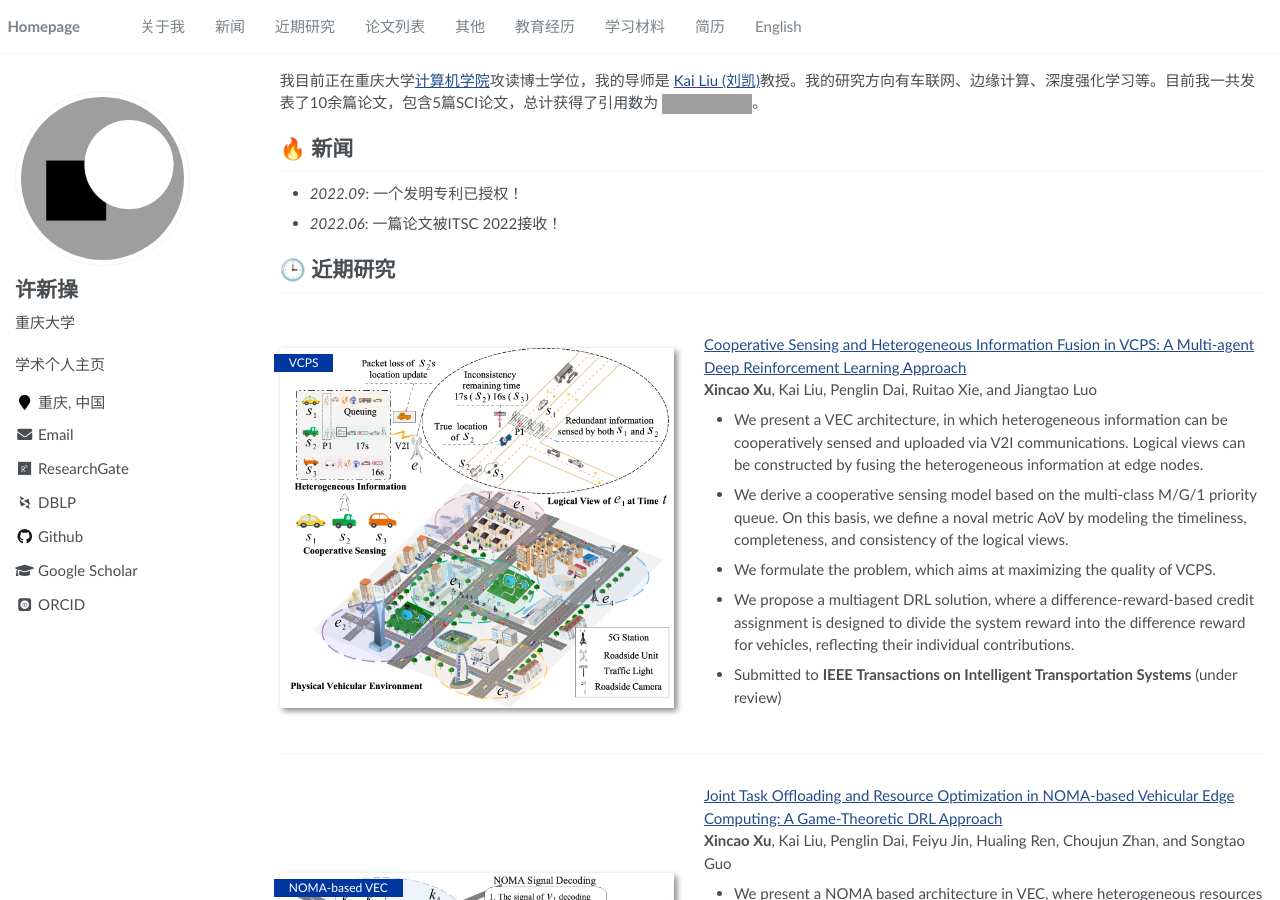
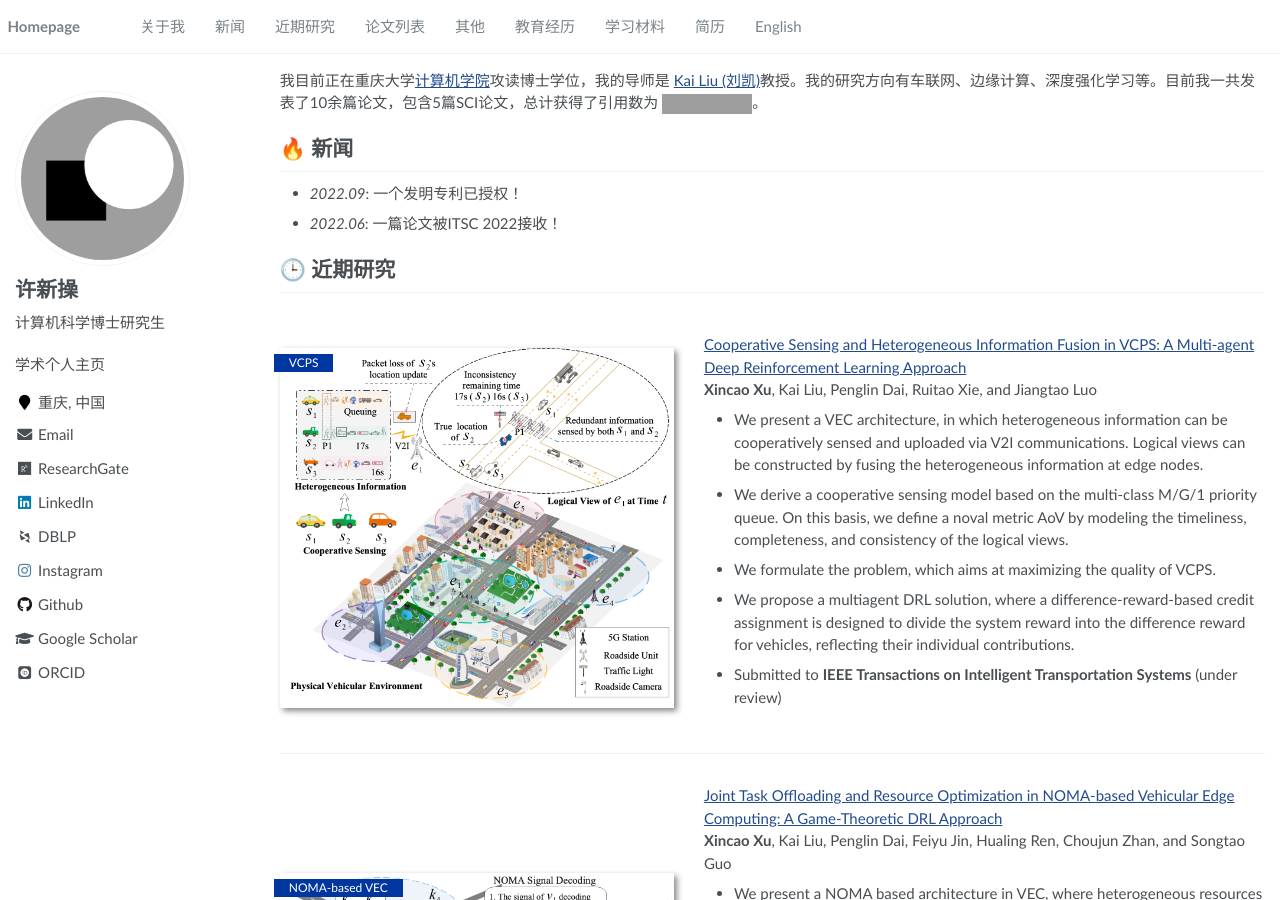
Before and after one commit to neardws/zh, a Jekyll site: the page built from _pages/about.md, in a window 1280 px wide and 900 px high. Built offline with Jekyll 4.4.1, drawn with Linux system fonts in a browser that asks for light colours; some web fonts are replaced; part of the change alters nothing that is shown; grey boxes are pictures that could not be loaded.

Commit message:
Update _config.yml

```diff
--- a/_config.yml
+++ b/_config.yml
@@ -23,7 +23,7 @@ baidu_site_verification  :  # get baidu_site_verification from https://ziyuan.ba
 author:
   name             : "许新操"
   avatar           : "images/android-chrome-512x512.png"
-  bio              : "重庆大学"
+  bio              : "计算机科学博士研究生"
   location         : "重庆, 中国"
   employer         :
   pubmed           :
@@ -40,10 +40,10 @@ author:
   github           : "neardws"
   google_plus      :
   keybase          :
-  instagram        :
+  instagram        : "near.d.ws"
   impactstory      : # e.g., "https://profiles.impactstory.org/u/xxxx-xxxx-xxxx-xxxx"
   lastfm           :
-  linkedin         : # e.g., "linkedin username"
+  linkedin         : "xuxincao"
   dblp             : "https://dblp.org/pid/245/5645.html"
   orcid            : "https://orcid.org/0000-0001-5057-5468"
   pinterest        :
```
